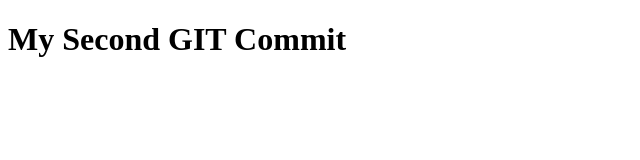
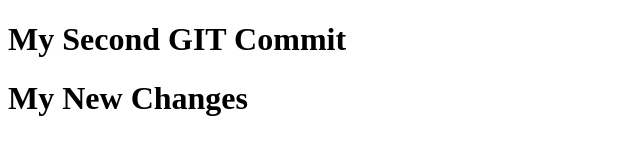
Before and after one commit to raghuveertech/git-commands, a plain HTML site: page index.html in a window 1280 px wide. Shown: the whole page, without its empty margins (0-640 px from the left). Drawn offline with Linux system fonts and the light colour scheme.

Commit message:
my test commit

```diff
--- a/index.html
+++ b/index.html
@@ -8,5 +8,6 @@
   </head>
   <body>
     <h1>My Second GIT Commit</h1>
+    <h1>My New Changes</h1>
   </body>
 </html>
```
